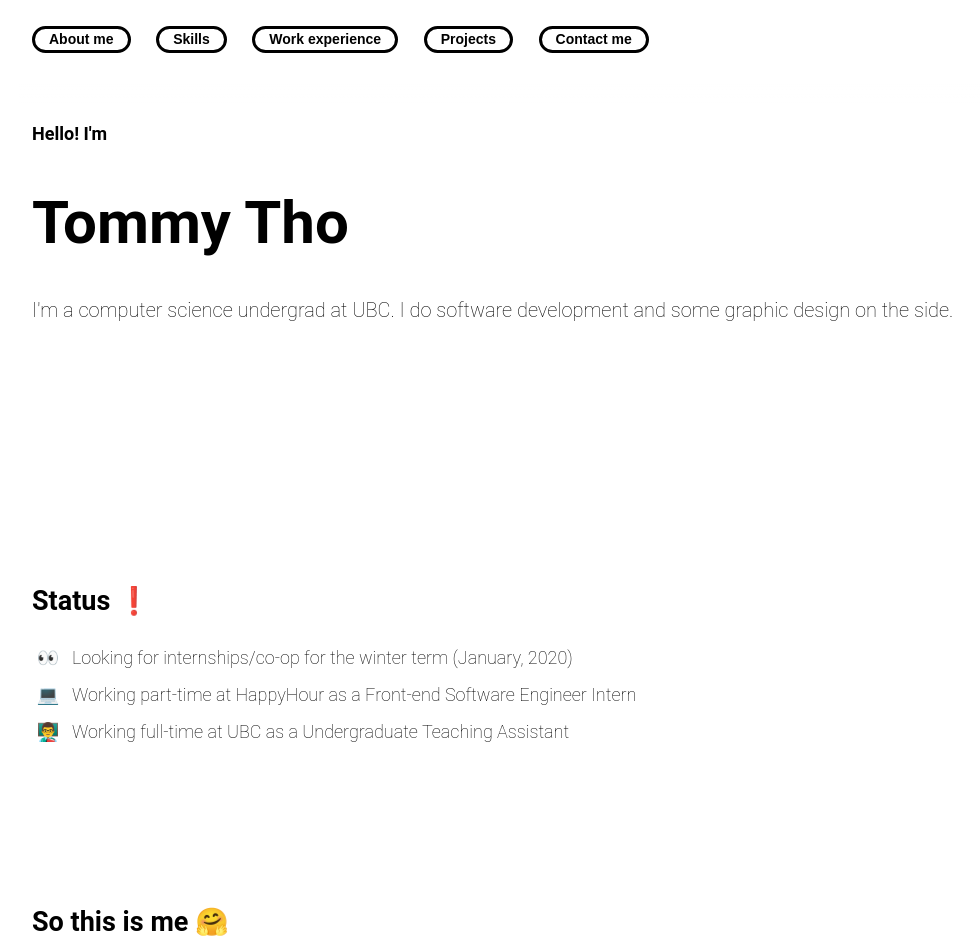
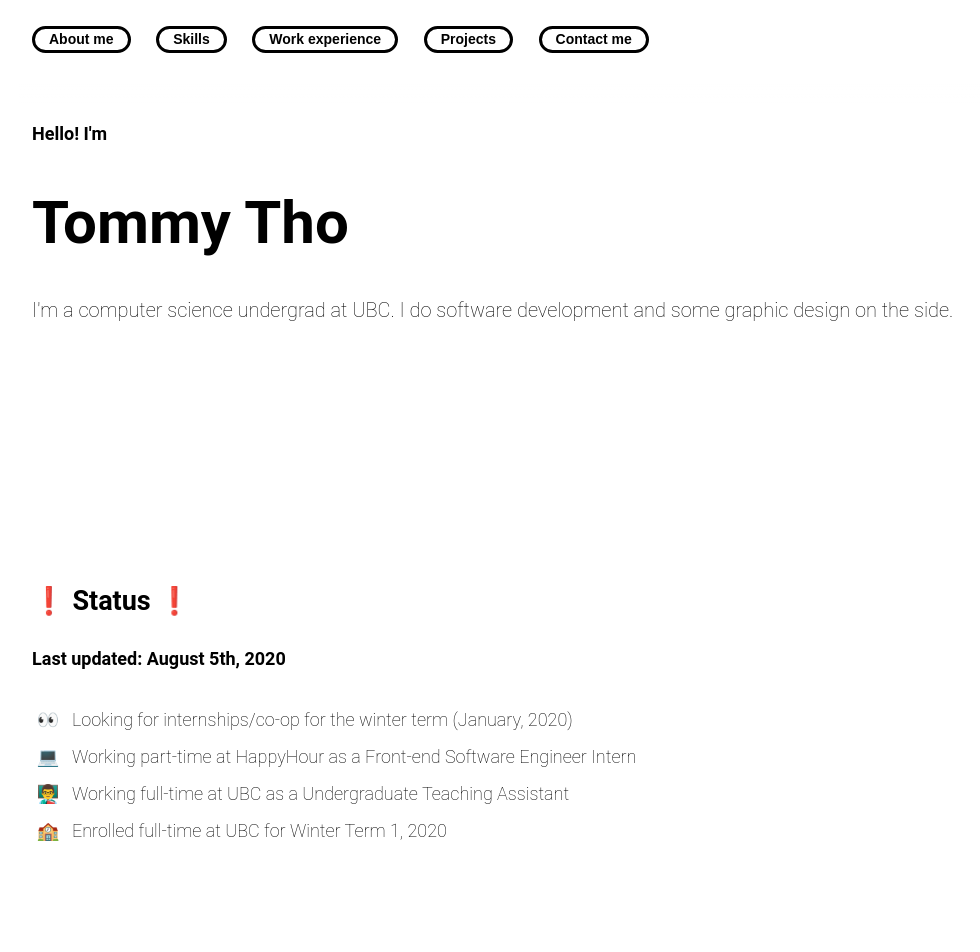
Before and after one commit to tommytwm/tommytwm.github.io, a React (Create React App) app: page / in a window 1280 px wide. Shown: the top 952 px of the page, without its empty margins (32-1012 px from the left). Built offline with nearby package versions, Linux system fonts and the light colour scheme.

Commit message:
added subheader and one more line

```diff
--- a/src/components/status/Status.css
+++ b/src/components/status/Status.css
@@ -20,3 +20,8 @@
     list-style: "👨‍🏫   ";
     list-style-position: outside;
 }
+
+.Status-list li:nth-child(4) {
+    list-style: "🏫   ";
+    list-style-position: outside;
+}
--- a/src/components/status/Status.js
+++ b/src/components/status/Status.js
@@ -5,11 +5,17 @@ import './Status.css';
 function Status() {
     return (
         <div className="Status">
-            <h2>Status ❗️</h2>
+            <h2 className="Status-header">
+                ❗️ Status ❗️
+            </h2>
+            <h4 className="Status-subheader">
+                Last updated: August 5th, 2020
+            </h4>
             <ul className="Status-list">
                 <li>Looking for internships/co-op for the winter term (January, 2020)</li>
                 <li>Working part-time at HappyHour as a Front-end Software Engineer Intern</li>
                 <li>Working full-time at UBC as a Undergraduate Teaching Assistant</li>
+                <li>Enrolled full-time at UBC for Winter Term 1, 2020</li>
             </ul>
         </div>
     );
```
